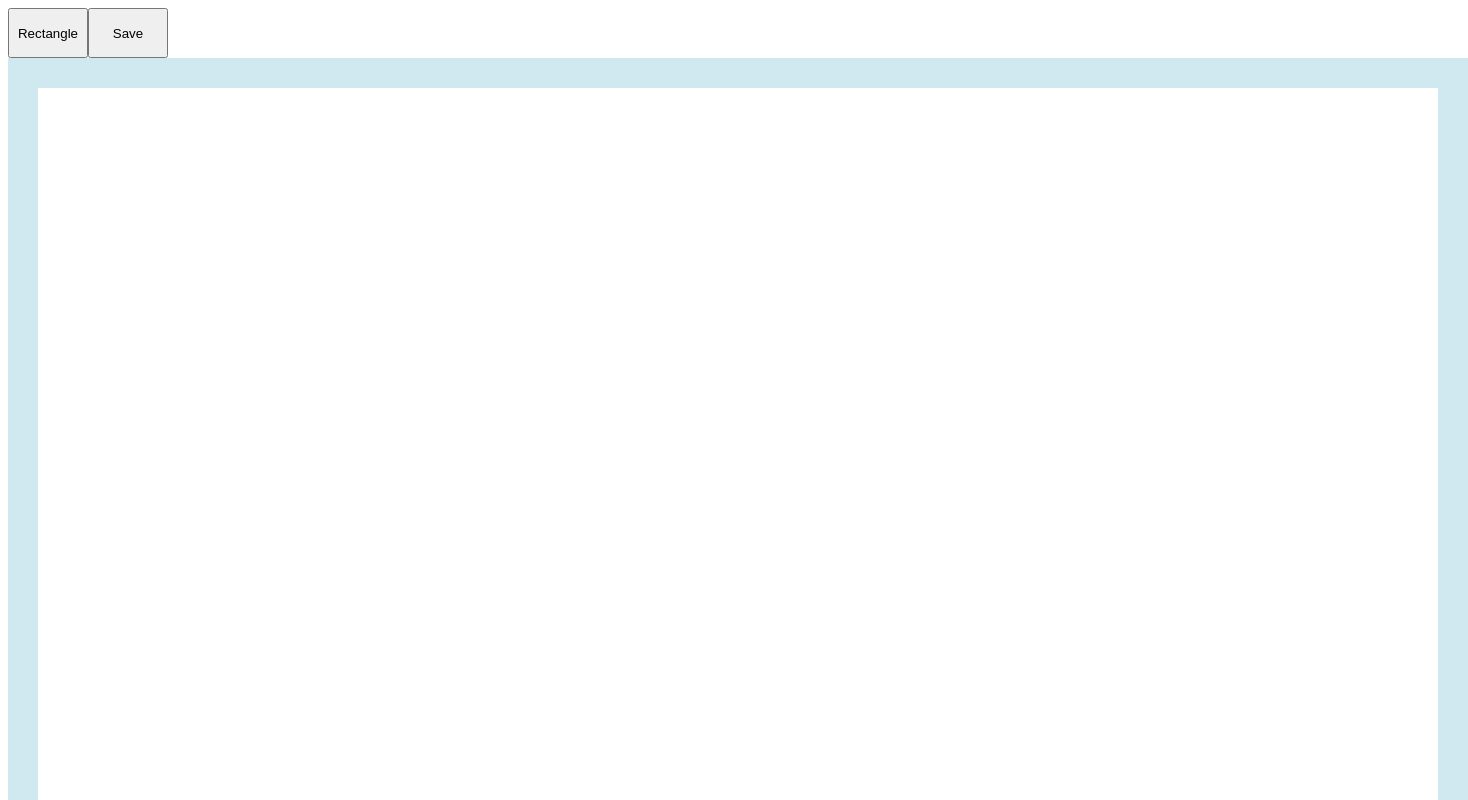
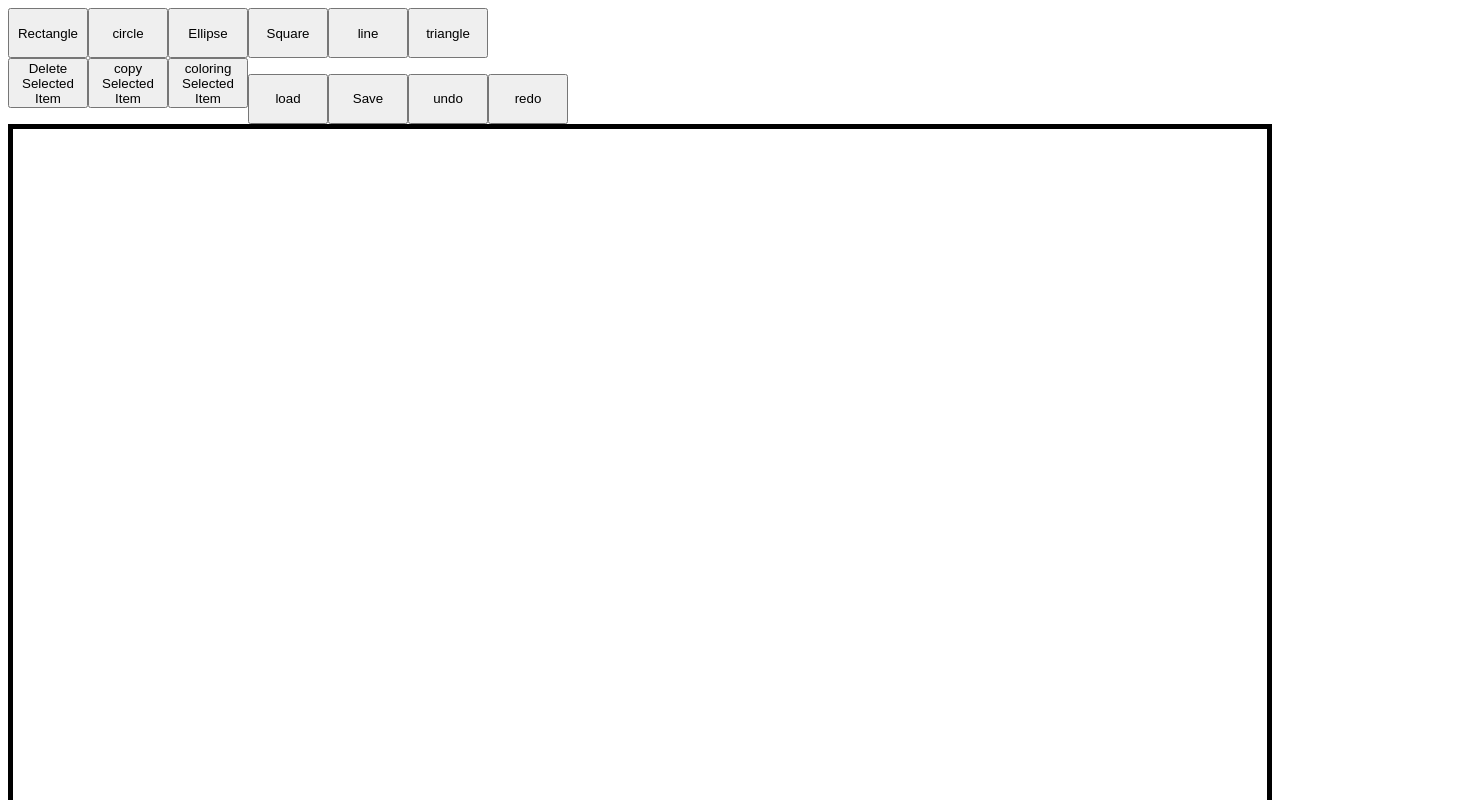
Before and after one commit to AbdelrahmanWael2/Paint, an Angular app in the folder PaintAngular/: page / in a window 1280 px wide. Shown: the top 800 px of the page, 1468 px wide, since content can reach past the window. Built offline with nearby package versions, Linux system fonts and the light colour scheme.

Commit message:
Add files via upload

```diff
--- a/PaintAngular/src/app/app.component.html
+++ b/PaintAngular/src/app/app.component.html
@@ -1,10 +1,24 @@
-    <div>
-      <button class = "buttons" id="rectangle" value="rectangle" (click)="rectangle = true;ngOnInit();create()" >Rectangle</button>
-      <button class = "buttons" id="save" value="save" (click)="ngOnInit();save()" >Save</button>
-    </div>
+<div>
+
+  <button class = "buttons" id="rectangle" value="rectangle" (click)=" rectangleFlag = true; createShapeFn() " >Rectangle</button>
+  <button class = "buttons" id="circle" value="circle" (click)=" circleFlag = true; createShapeFn() " >circle</button>
+  <button class = "buttons" id="ellipse" value="ellipse" (click)=" ellipseFlag = true; createShapeFn() " >Ellipse</button>
+  <button class = "buttons" id="square" value="square" (click)=" squareFlag = true; createShapeFn() " >Square</button>
+  <button class = "buttons" id="line" value="line" (click)=" lineFlag = true; createShapeFn() " >line</button>
+  <button class = "buttons" id="triangle" value="triangle" (click)=" triangleFlag = true; createShapeFn() " >triangle</button>
 
 
+</div>
+<div>
 
-<canvas class = "canvas" #canvas style="border: 30px solid rgb(208, 232, 239)" width="1400" height="800">
+  <button class = "buttons" id="delete" value="delete" (click)="DeleteCase()" >Delete Selected Item</button>
+  <button class = "buttons" id="copy" value="copy" (click)="CopyCase()" >copy Selected Item</button>
+  <button class = "buttons" id="coloring" value="coloring" (click)="coloringCase()" >coloring Selected Item</button>
+  <button class = "buttons" id="load" value="load" (click)="load()">load</button>
+  <button class = "buttons" id="Save" value="Save" (click)="save()">Save</button>
+  <button class = "buttons" id="Save" value="undo" (click)="undo()">undo</button>
+  <button class = "buttons" id="Save" value="redo" (click)="redo()">redo</button>
 
-</canvas>
+</div>
+
+<div id="holder" ></div>
--- a/PaintAngular/src/app/app.component.ts
+++ b/PaintAngular/src/app/app.component.ts
@@ -1,124 +1,390 @@
-import { HttpClient } from '@angular/common/http';
 import { Component, ElementRef, OnInit, ViewChild } from '@angular/core';
 import { PaintService } from './paint.service';
+import Konva from 'konva';
+import { IShape } from './ishape';
 
 //array of objects to be drawn
-var allShapes: any[] = []
-
-export interface IShape
-{
-  x:number
-  y:number
-  xP:number
-  yP:number
-  name:string
-}
+var allShapes : any = []
 
 @Component({
 	selector: 'app-root',
 	templateUrl: './app.component.html',
 	styleUrls: ['./app.component.css']
 })
+
 export class AppComponent {
 
 	constructor(private paintService:PaintService){}
+	title = 'Paint';
 
-  title = 'Paint';
 	///some flags////////////////
-  rectangle = false
-  X:any
-  Y:any
-  x:any
-  y:any
+  	rectangleFlag = false;
+	circleFlag = false;
+	ellipseFlag = false;
+	squareFlag = false;
+	lineFlag = false;
+	triangleFlag = false;
 
-  undo = false
+  	X:any;
+  	Y:any;
+  	x:any;
+  	y:any;
+	shapeObj: any;
+	SelectedItem: any;
+
+	// Konva nodes Arr
+	// SelectedItems: Konva.Node[] = [];
+
+	// variables of stage, layer, transformers
+	stage: any;
+	layer: any;
+	tr:any;
+	StageWidth: number = 800;
+	StageHeight: number = 800;
+	idCounter: number = 1;
+	draggedId: number = 1;
+
+  Undo = false;
 	//////////////////////////////
-  @ViewChild('canvas', {static: true }) mycanvas!: ElementRef;
-  ngOnInit(): void{
-    const canvas: HTMLCanvasElement = this.mycanvas.nativeElement;
-    const context = canvas.getContext('2d');
+
+
+	resize(n:number){
+		if(n==0){
+			this.tr.nodes([]);
+		}
+		else
+		{
+			let obj = this.stage.findOne("#"+this.draggedId.toString());
+			this.tr.nodes([obj]);
+		}
 	}
 
-   //gets desired shape from back
-   create()
+	ngOnInit(): void{
+
+		// create container
+		this.stage = new Konva.Stage({
+			width: this.StageWidth,
+			height: this.StageHeight,
+			container: "holder",
+		});
+		this.stage.getContainer().style.border = '5px solid black';
+		this.layer = new Konva.Layer();
+		this.stage.add(this.layer);
+
+		// tranformer
+		this.tr = new Konva.Transformer({
+			anchorStroke: 'white',
+			anchorFill: 'cyan',
+			anchorSize: 10,
+		});
+		this.layer.add(this.tr);
+
+
+		// added
+		this.stage.on("click",(e: any) => {
+			var GotID = e.target.attrs.id;
+			if(GotID != undefined){
+				this.draggedId = GotID;
+				this.SelectedItem = this.stage.findOne("#"+this.draggedId.toString());
+				allShapes[this.draggedId].draggable(true);
+				this.resize(1);
+			}
+			else
 			{
-    const canvas: HTMLCanvasElement = this.mycanvas.nativeElement
-    const context = canvas.getContext('2d');
-    var Shape : IShape
-    //rectangle button pressed
-    if(this.rectangle == true)
-    {
+				allShapes[this.draggedId].draggable(false);
+				this.resize(0);
+			}
+
+			// checks moving or resizing
+			this.MoveCase();
+			this.ResizingCase();
+		});
+
+	}
+
+
+	ResizingCase(){
+		if( this.SelectedItem != undefined ){
+			this.SelectedItem.on("transformend", () =>{
+				// store in back.
+				console.log('transformend');
+			});
+		}
+	}
+
+	MoveCase(){
+		if( this.SelectedItem != undefined ){
+			this.SelectedItem.on("dragend", () =>{
+				// store in back.
+				console.log('dragend');
+			});
+		}
+	}
+
+	DeleteCase(){
+		if( this.SelectedItem != undefined ){
+			// delete in back
+			this.resize(0);
+			this.SelectedItem.destroy();
+		}
+	}
+
+	CopyCase(){
+		if( this.SelectedItem != undefined ){
+			// apply request and get response
+			console.log('in copy function');
+			var theCopyItem = this.SelectedItem.clone();
+			theCopyItem.id(this.idCounter.toString());
+			this.idCounter = this.idCounter + 1;
+			theCopyItem.x( theCopyItem.x() + 20 );
+			theCopyItem.y( theCopyItem.y() + 20 );
+			this.layer.add( theCopyItem );
+
+			// all shapes addition
+			allShapes[ this.idCounter-1 ] = theCopyItem;
+		}
+	}
+
+	coloringCase(){
+		if( this.SelectedItem != undefined ){
+			// storing obj after edit in back
+			this.SelectedItem.stroke("blue");
+		}
+	}
+
+	createShapeFn(){
+
+
+		var Shape : IShape;
+
 		// A service call to tell back that the shape is rectangle and return object from factory
 		this.paintService.create("rectangle")
-      .subscribe((res: any) =>{Shape = res,console.log(res)})
+		.subscribe((res: any) =>{ Shape = res; });
 
-      //Captures the position clicked by the user to set the new X and Y
-      canvas.addEventListener("click", e=>{
-      if(this.rectangle)
-      {
-      this.X = parseInt(e.offsetX.toString());
-      this.Y = parseInt(e.offsetY.toString());
+		// create rectangle
 
-      Shape.xP = this.X
-      Shape.yP = this.Y
 
-      // allShapes.push(Shape)
-      // console.log(allShapes.length)
-      // this.draw()
+		this.stage.on("mousedown", () =>{
+
+
+			if( this.rectangleFlag ){
+
+				allShapes[ this.idCounter ] = new Konva.Rect({
+					x: this.stage.getPointerPosition().x,
+					y: this.stage.getPointerPosition().y,
+					fillEnabled: false, // add to interface
+					width: Shape.x,
+					height: Shape.y,
+					stroke: "black", // border // add to interface
+					strokeWidth: 5, // add to interface
+					draggable: false, // add to interface
+					id: this.idCounter.toString(), // add to interface
+					strokeScaleEnabled: false,
+				});
+				this.idCounter = this.idCounter + 1;
+
+				this.layer.add(allShapes[this.idCounter-1]);
+				Shape.xP = allShapes[this.idCounter-1].x();
+				Shape.yP = allShapes[this.idCounter-1].y();
+				this.rectangleFlag = false;
+
 
 				//sending the new rectangle to be stored in back
-      this.paintService.store(
-      {
+				this.paintService.store({
+
+          //id: this.idCounter,
           x:Shape.x,
 						y:Shape.y,
 						xP:Shape.xP,
 						yP:Shape.yP,
-        name:Shape.name
-      }).subscribe((data : IShape) => {
-       Shape = data;
-       })
-       //this sends the updated canvas "allShapes" to be stored in the database
-       allShapes.push(Shape)
-       this.draw()
-      // console.log(allShapes)
-       this.paintService.sendDatabase(allShapes).subscribe()
+						name:"rectangle"
 
-      console.log(Shape.xP)
+				}).subscribe();
+
+			}
+			else if( this.circleFlag ){
+
+				allShapes[ this.idCounter ] = new Konva.Circle({
+
+					x: this.stage.getPointerPosition().x,
+					y: this.stage.getPointerPosition().y,
+					fillEnabled: false, // add to interface
+					width: Shape.x,
+					height: Shape.y,
+					stroke: "black", // border // add to interface
+					strokeWidth: 5, // add to interface
+					draggable: false, // add to interface
+					id: this.idCounter.toString() // add to interface
+
+				});
+				this.idCounter = this.idCounter + 1;
+
+				var draggedId;
+				this.stage.on("click",function(e: any) {
+					draggedId = e.target.attrs.id;
+				});
+				console.log(draggedId);
+
+				this.layer.add(allShapes[this.idCounter-1]);
+				Shape.xP = allShapes[this.idCounter-1].x();
+				Shape.yP = allShapes[this.idCounter-1].y();
+				this.circleFlag = false;
 
 
-      }})}}
-  //draws given shapes
-  draw()
-  {
-    const canvas: HTMLCanvasElement = this.mycanvas.nativeElement
-    const context = canvas.getContext('2d');
-    console.log(allShapes)
-    for(let i = 0 ; i < allShapes.length; i++)
-    {
-       if(context && allShapes[i].name === "rectangle" )
-       {
-        context.strokeRect(allShapes[i].xP,allShapes[i].yP,allShapes[i].x,allShapes[i].y)
-        this.rectangle = false
+				//sending the new rectangle to be stored in back
+				this.paintService.store({
+						x:Shape.x,
+						y:Shape.y,
+						xP:Shape.xP,
+						yP:Shape.yP,
+						name:"rectangle"
+						// id
+				}).subscribe( );
+
 			}
+			else if( this.ellipseFlag ){
+
+				allShapes[ this.idCounter ] = new Konva.Ellipse({
+
+					x: this.stage.getPointerPosition().x,
+					y: this.stage.getPointerPosition().y,
+					radiusX: 100, // additional
+					radiusY: 50, // additional
+					fillEnabled: false, // add to interface
+					stroke: "black", // border // add to interface
+					strokeWidth: 5, // add to interface
+					draggable: false, // add to interface
+					id: this.idCounter.toString() // add to interface
+
+				});
+				this.idCounter = this.idCounter + 1;
+				this.layer.add(allShapes[this.idCounter-1]);
+				Shape.xP = allShapes[this.idCounter-1].x();
+				Shape.yP = allShapes[this.idCounter-1].y();
+				this.ellipseFlag = false;
+
+
+				//sending the new rectangle to be stored in back
+				this.paintService.store({
+						x:Shape.x,
+						y:Shape.y,
+						xP:Shape.xP,
+						yP:Shape.yP,
+						name:"rectangle"
+						// id
+				}).subscribe();
+
+			}
+			else if( this.squareFlag ){
+
+				allShapes[ this.idCounter ] = new Konva.RegularPolygon({
+					x: this.stage.getPointerPosition().x,
+					y: this.stage.getPointerPosition().y,
+					sides: 4, // additional
+					radius: 20, // additional // initial radius of circle that contains the recangle
+					rotation: 45, // additional
+					// fillEnabled: false, // add to interface
+					fillEnabled: false, // add to interface
+					stroke: "black", // border // add to interface
+					strokeWidth: 5, // add to interface
+					draggable: false, // add to interface
+					id: this.idCounter.toString() // add to interface
+				});
+				this.idCounter = this.idCounter + 1;
+				this.layer.add(allShapes[this.idCounter-1]);
+				Shape.xP = allShapes[this.idCounter-1].x();
+				Shape.yP = allShapes[this.idCounter-1].y();
+				this.squareFlag = false;
+
+
+				//sending the new rectangle to be stored in back
+				this.paintService.store({
+						x:Shape.x,
+						y:Shape.y,
+						xP:Shape.xP,
+						yP:Shape.yP,
+						name:"rectangle"
+						// id
+				}).subscribe();
+
+			}
+			else if( this.lineFlag ){
+				allShapes[ this.idCounter ] = new Konva.Line({
+					x: this.stage.getPointerPosition().x,
+					y: this.stage.getPointerPosition().y,
+					points: [0, 0, 100, 0], //additional xp, and yp
+					// fillEnabled: false, // reduced
+					stroke: "black", // border // add to interface
+					strokeWidth: 5, // add to interface
+					draggable: false, // add to interface
+					id: this.idCounter.toString() // add to interface
+				  });
+				this.idCounter = this.idCounter + 1;
+				this.layer.add(allShapes[this.idCounter-1]);
+				Shape.xP = allShapes[this.idCounter-1].x();
+				Shape.yP = allShapes[this.idCounter-1].y();
+				this.lineFlag = false;
+
+
+				//sending the new rectangle to be stored in back
+				this.paintService.store({
+						x:Shape.x,
+						y:Shape.y,
+						xP:Shape.xP,
+						yP:Shape.yP,
+						name:"rectangle"
+						// id
+				}).subscribe();
+			}
+			else if( this.triangleFlag ){
+				allShapes[ this.idCounter ] = new Konva.Line({
+					x: this.stage.getPointerPosition().x,
+					y: this.stage.getPointerPosition().y,
+					points: [0, 0, 0, 100, 100, 100], //additional xp, and yp
+					closed: true,
+					fillEnabled: false, // add to interface
+					stroke: "black", // border // add to interface
+					strokeWidth: 5, // add to interface
+					draggable: false, // add to interface
+					id: this.idCounter.toString() // add to interface
+				  });
+				this.idCounter = this.idCounter + 1;
+				this.layer.add(allShapes[this.idCounter-1]);
+				Shape.xP = allShapes[this.idCounter-1].x();
+				Shape.yP = allShapes[this.idCounter-1].y();
+				this.triangleFlag = false;
+
+
+				//sending the new rectangle to be stored in back
+				this.paintService.store({
+						x:Shape.x,
+						y:Shape.y,
+						xP:Shape.xP,
+						yP:Shape.yP,
+						name:"rectangle"
+						// id
+				}).subscribe();
+			}
+		});
+		this.layer.draw();
 	}
 
+  save(){
+    this.paintService.save("test.json").subscribe((msg : String) => {alert(msg)});
   }
 
-   save()
-  {
-    this.paintService.save("test.json").subscribe((msg : String) => {alert(msg)});
+  load(){
+    this.paintService.load("test.json").subscribe((allShapes : IShape[]) => {})
   }
-  // Undo()
-  // { const canvas: HTMLCanvasElement = this.mycanvas.nativeElement
-  //   const context = canvas.getContext('2d');
-  //   //clears canvas
-  //   if(context)
-  //   {context.clearRect(0, 0, canvas.width, canvas.height);}
-  //   //pops last shape
-  //   if(this.undo)
-  //   {allShapes.pop()}
-  //   this.undo = false
-  //   //redraw the new canvas
-  //   this.draw()
-  // }
+
+  undo(){
+    this.paintService.undo().subscribe((Shape : IShape) => {});
   }
+
+  redo(){
+    this.paintService.redo().subscribe((Shape : IShape) => {})
+  }
+
+
+
+}
```
Also changed, not shown: PaintAngular/src/app/paint.service.ts (+16 -3 lines). Lines whose indentation alone changed are shown as unchanged.
